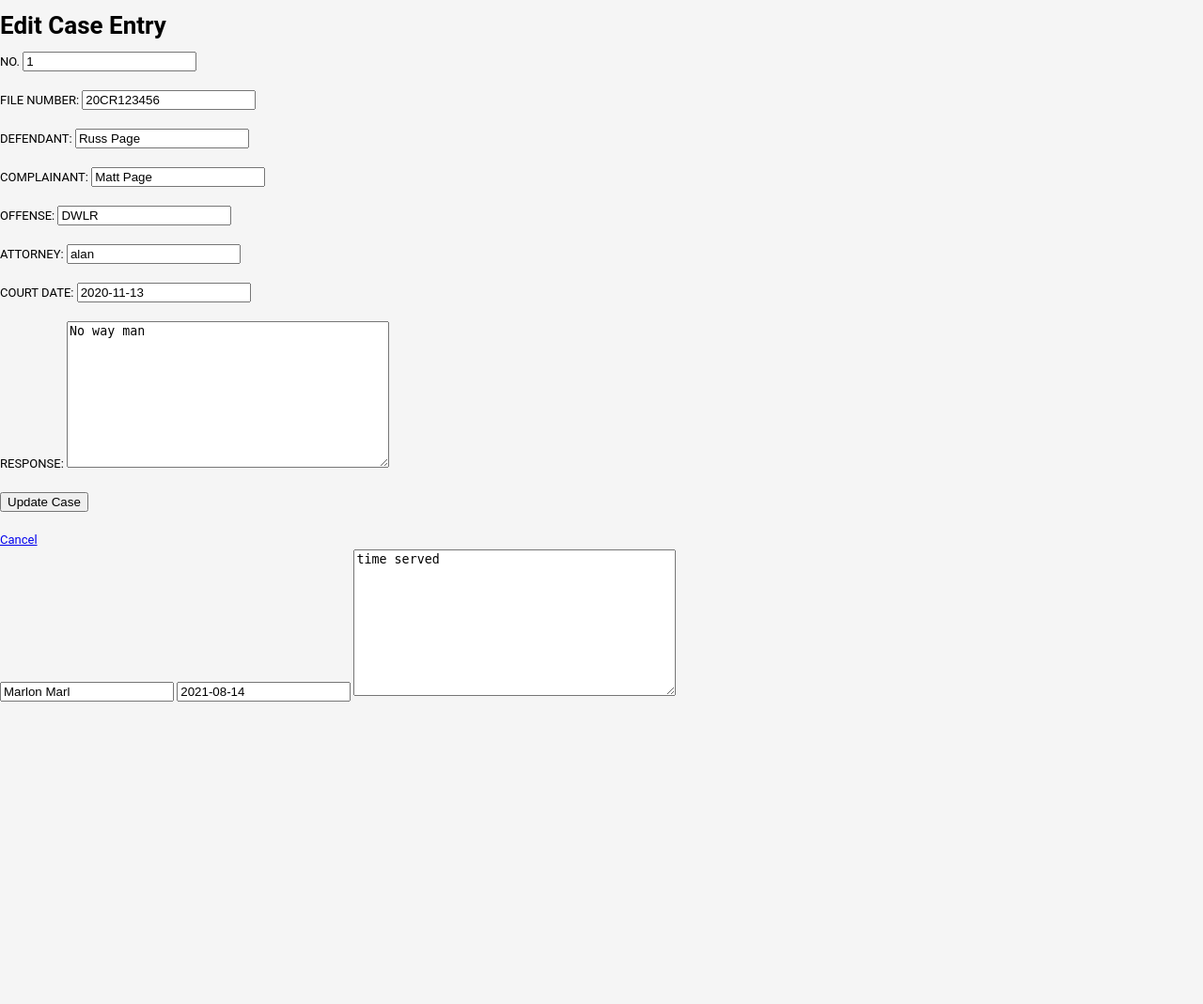
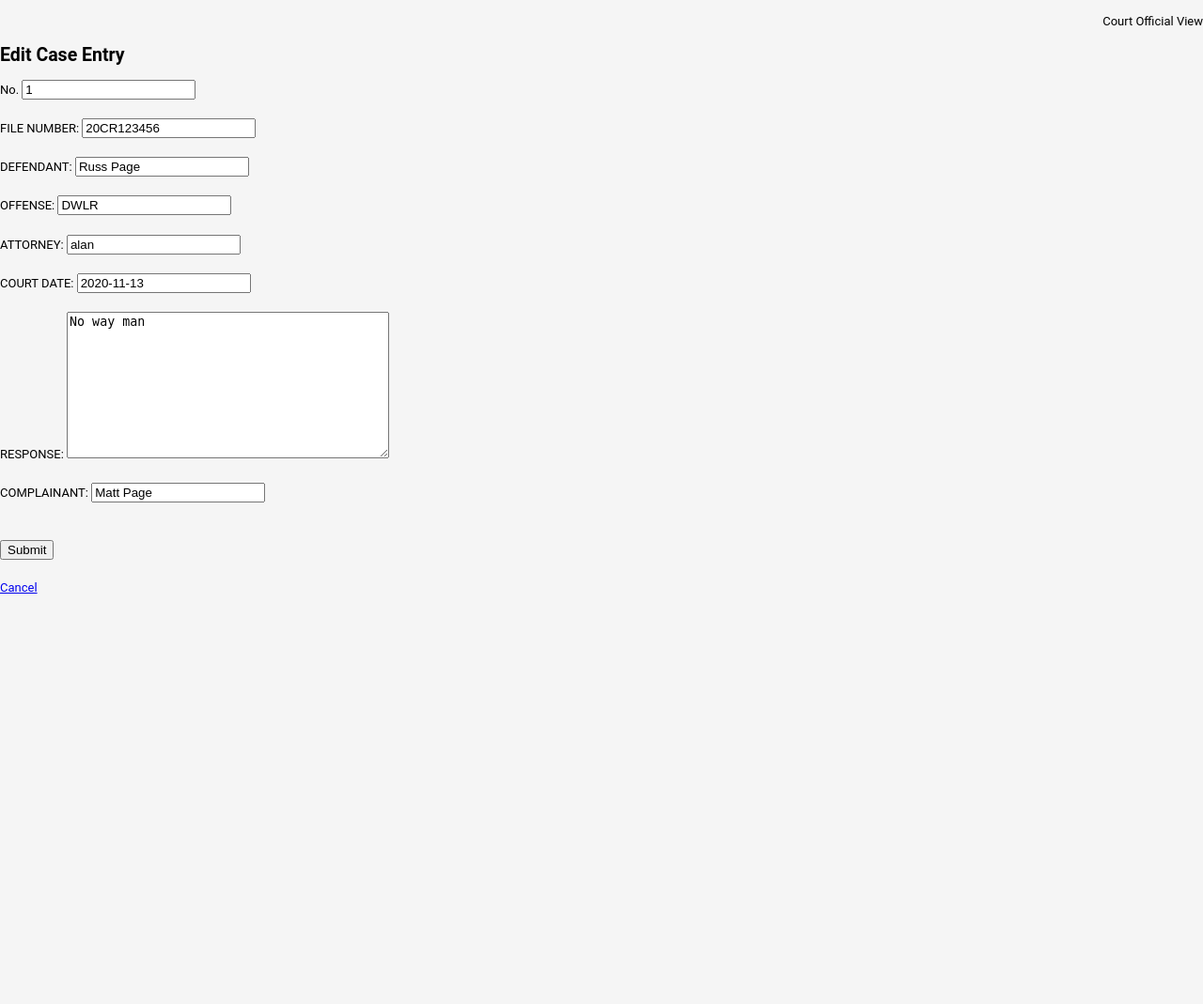
Before and after one commit to mjhow4/newattendanceapp, a Django app: page /attend/12/edit/ in a window 1280 px wide. Shown: the whole page at 94% size. Before the commit the page ends 747 px from the top, so only its background shows below. Run offline with Django 3.2, Linux system fonts and the light colour scheme; data comes from the database, SQL or seed files in the repository; both versions use the stored data as it was after the commit.

Commit message:
updated link between atty and court views

```diff
--- a/mycal/templates/attend/edit_case.html
+++ b/mycal/templates/attend/edit_case.html
@@ -4,36 +4,42 @@
 <style>
     .right {text-align: right;}
     body {background-color: rgb(245,245,245);}
-    .hide {opacity: 1;}
+    .hide {opacity: 0;}
   </style>
-<h1>Edit Case Entry</h1>
+<p class="right">Court Official View</p>
+<h2>Edit Case Entry</h2>
 
 <div>
     <form action="{% url 'edit_case' pk=case.pk %}" method="POST">
       {% csrf_token %}
       <!-- {{ form.as_p }} -->
-    <div>
-        NO. {{ form.no }} <br><br>
-        FILE NUMBER: {{ form.file_number }}  <br> <br>
-        DEFENDANT:   {{ form.defendant }}  <br>  <br>
-        COMPLAINANT: {{ form.complainant }}  <br> <br>
-        OFFENSE:    {{ form.offense }}  <br> <br>
-        ATTORNEY:    {{ form.attorney }}  <br> <br>
-        COURT DATE: {{ form.court_date }}  <br> <br>
-        RESPONSE:   {{ form.response_by }}  <br> <br>
+      No. {{ form.no }} <br><br>
+      FILE NUMBER: {{ form.file_number }} <br><br>
+      DEFENDANT: {{ form.defendant }} <br><br>
+      OFFENSE: {{ form.offense }} <br><br>
+      ATTORNEY: {{ form.attorney }} <br><br>
+      COURT DATE: {{ form.court_date }} <br><br>
+      RESPONSE: {{ form.response_by }} <br><br>
+      COMPLAINANT: {{ form.complainant }} <br><br>
 
-    </div>
 
-    <div>
-      <button type="submit">Update Case</button> <br> <br>
+
+      <div> <br>
+        <!-- <button type="submit">Update Case</button> <br> <br> -->
+        <button onclick="window.location.href='{% url 'list_cases' %}';">
+            Submit
+          </button> <br><br>
         <a href="{% url 'list_cases' %}">Cancel</a>
-    </div>
     </form>
+
+        <br><br><br><br><br><br>
+
       <div class="hide">
-    {{ form.defense_name }}
-    {{ form.continuance }}
-    {{ form.plea_request }}
-
+        <h1>Declare Attorney of Record</h1>
+        Attorney of Record: {{ form.defense_name }}
+        <h1>Requests</h1>
+        Continuance Request: {{ form.continuance }} <br> <br>
+        Plea Request: {{ form.plea_request }}
       </div>
 </div>
 {% endblock %}
--- a/mycal/templates/attend/list_cases.html
+++ b/mycal/templates/attend/list_cases.html
@@ -89,12 +89,12 @@
         </td>
         <td>
             {% for case in cases %}
-                {% if case.attorney %}
+                {% if case.defense_name %}
                 <div class="flex">
-                <div>{{ case.attorney }}</div>
+                <div>{{ case.defense_name }}</div>
                 </div>
                 {% else %}
-                <div>{{ case.defense_name }}</div>
+                <div>{{ case.attorney }}</div>
                 </div>
                 {% endif %}
             {% endfor %}
```
Also changed, not shown: mycal/db.sqlite3. Lines whose indentation alone changed are shown as unchanged.
